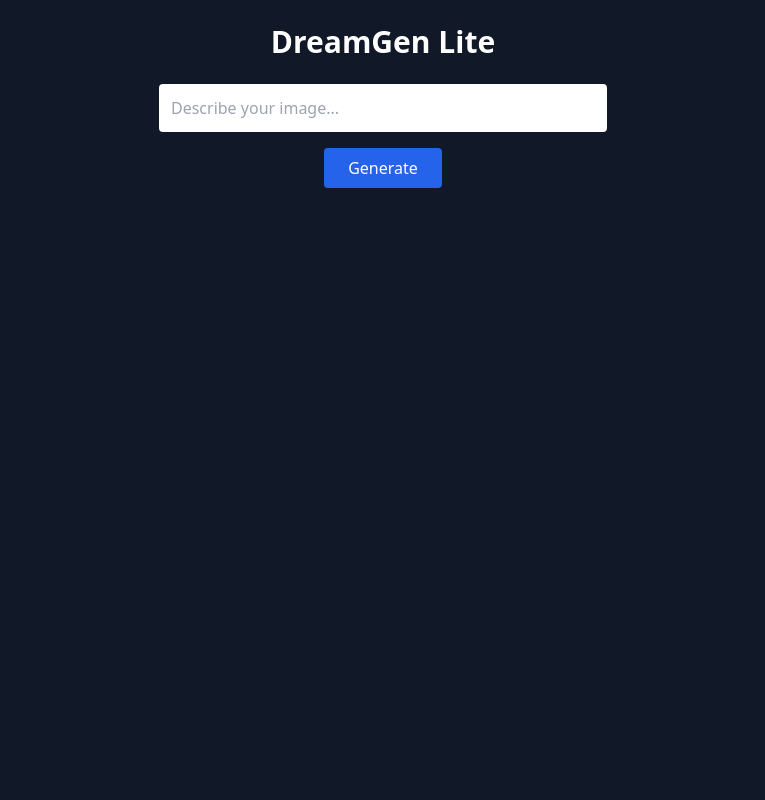
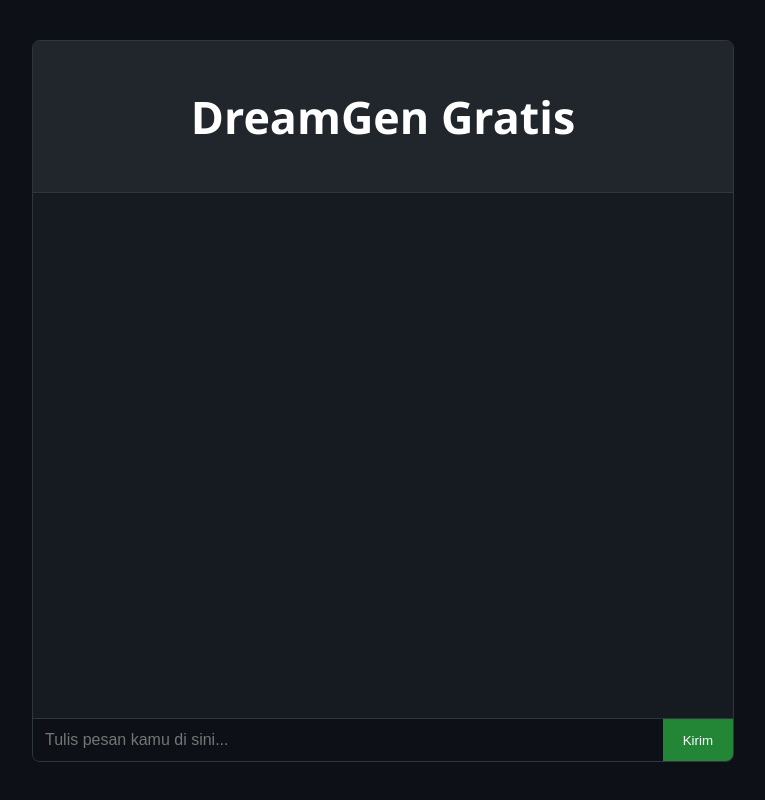
Before and after one commit to aching76/Alfa77, a plain HTML site: page index.html in a window 1280 px wide. Shown: the whole page, without its empty margins (257-1022 px from the left). Drawn offline with nearby package versions, Linux system fonts and the light colour scheme.

Commit message:
Add files via upload

```diff
--- a/index.html
+++ b/index.html
@@ -3,17 +3,19 @@
 <html lang="en">
 <head>
   <meta charset="UTF-8" />
-  <meta name="viewport" content="width=device-width, initial-scale=1.0" />
-  <title>DreamGen Lite</title>
-  <script src="script.js" defer></script>
-  <link href="https://cdn.jsdelivr.net/npm/tailwindcss@2.2.19/dist/tailwind.min.css" rel="stylesheet">
+  <meta name="viewport" content="width=device-width, initial-scale=1.0"/>
+  <title>DreamGen Gratis</title>
+  <link rel="stylesheet" href="style.css"/>
 </head>
-<body class="bg-gray-900 text-white flex flex-col items-center min-h-screen p-6">
-  <h1 class="text-3xl font-bold mb-6">DreamGen Lite</h1>
-  <input id="prompt" type="text" placeholder="Describe your image..." class="w-full max-w-md p-3 rounded text-black" />
-  <button onclick="generateImage()" class="mt-4 px-6 py-2 bg-blue-600 hover:bg-blue-700 rounded">Generate</button>
-  <div id="result" class="mt-8 flex justify-center">
-    <img id="image" src="" alt="" class="max-w-full rounded shadow-lg hidden"/>
+<body>
+  <div class="chat-wrapper">
+    <header><h1>DreamGen Gratis</h1></header>
+    <div id="chat-box" class="chat-box"></div>
+    <div class="input-area">
+      <input type="text" id="user-input" placeholder="Tulis pesan kamu di sini..." />
+      <button onclick="sendMessage()">Kirim</button>
+    </div>
   </div>
+  <script src="script.js"></script>
 </body>
 </html>
--- a/script.js
+++ b/script.js
@@ -1,25 +1,35 @@
 
-async function generateImage() {
-  const prompt = document.getElementById("prompt").value;
-  const image = document.getElementById("image");
-  image.classList.add("hidden");
+async function sendMessage() {
+  const input = document.getElementById("user-input");
+  const chatBox = document.getElementById("chat-box");
+  const userMessage = input.value.trim();
+  if (!userMessage) return;
 
-  const response = await fetch("https://api-inference.huggingface.co/models/stabilityai/stable-diffusion-2", {
-    method: "POST",
-    headers: {
-      "Authorization": "Bearer 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", // token publik demo
-      "Content-Type": "application/json",
-    },
-    body: JSON.stringify({ inputs: prompt })
-  });
+  // Tampilkan pesan pengguna
+  chatBox.innerHTML += `<div class='user'><b>Kamu:</b> ${userMessage}</div>`;
+  input.value = "";
 
-  if (!response.ok) {
-    alert("Failed to generate image.");
-    return;
+  try {
+    const response = await fetch("https://api.chatanywhere.tech/v1/chat/completions", {
+      method: "POST",
+      headers: {
+        "Content-Type": "application/json",
+        "Authorization": "Bearer free"
+      },
+      body: JSON.stringify({
+        model: "gpt-3.5-turbo",
+        messages: [{ role: "user", content: userMessage }]
+      })
+    });
+
+    const data = await response.json();
+    const aiReply = data.choices?.[0]?.message?.content || "Maaf, tidak ada jawaban.";
+
+    // Tampilkan jawaban AI
+    chatBox.innerHTML += `<div class='ai'><b>AI:</b> ${aiReply}</div>`;
+    chatBox.scrollTop = chatBox.scrollHeight;
+
+  } catch (error) {
+    chatBox.innerHTML += `<div class='ai'><b>AI:</b> Terjadi kesalahan saat menghubungi server.</div>`;
   }
-
-  const blob = await response.blob();
-  const url = URL.createObjectURL(blob);
-  image.src = url;
-  image.classList.remove("hidden");
 }
--- a/style.css
+++ b/style.css
@@ -1,10 +1,75 @@
 
 body {
-    font-family: Arial, sans-serif;
-    text-align: center;
-    padding: 50px;
-    background-color: #f0f0f0;
+  margin: 0;
+  padding: 0;
+  font-family: 'Segoe UI', sans-serif;
+  background-color: #0d1117;
+  color: white;
 }
-h1 {
-    color: #333;
+
+.chat-wrapper {
+  max-width: 700px;
+  margin: 40px auto;
+  border: 1px solid #30363d;
+  border-radius: 8px;
+  overflow: hidden;
+  background-color: #161b22;
+  display: flex;
+  flex-direction: column;
+  height: 90vh;
 }
+
+header {
+  background-color: #21262d;
+  padding: 15px;
+  text-align: center;
+  font-size: 1.4em;
+  border-bottom: 1px solid #30363d;
+}
+
+.chat-box {
+  flex: 1;
+  padding: 15px;
+  overflow-y: auto;
+  font-size: 1em;
+  line-height: 1.5em;
+}
+
+.chat-box div {
+  margin-bottom: 15px;
+}
+
+.chat-box .user {
+  color: #58a6ff;
+}
+
+.chat-box .ai {
+  color: #c9d1d9;
+}
+
+.input-area {
+  display: flex;
+  border-top: 1px solid #30363d;
+}
+
+#user-input {
+  flex: 1;
+  padding: 12px;
+  font-size: 1em;
+  background-color: #0d1117;
+  color: white;
+  border: none;
+  outline: none;
+}
+
+button {
+  padding: 12px 20px;
+  background-color: #238636;
+  color: white;
+  border: none;
+  cursor: pointer;
+}
+
+button:hover {
+  background-color: #2ea043;
+}
```
